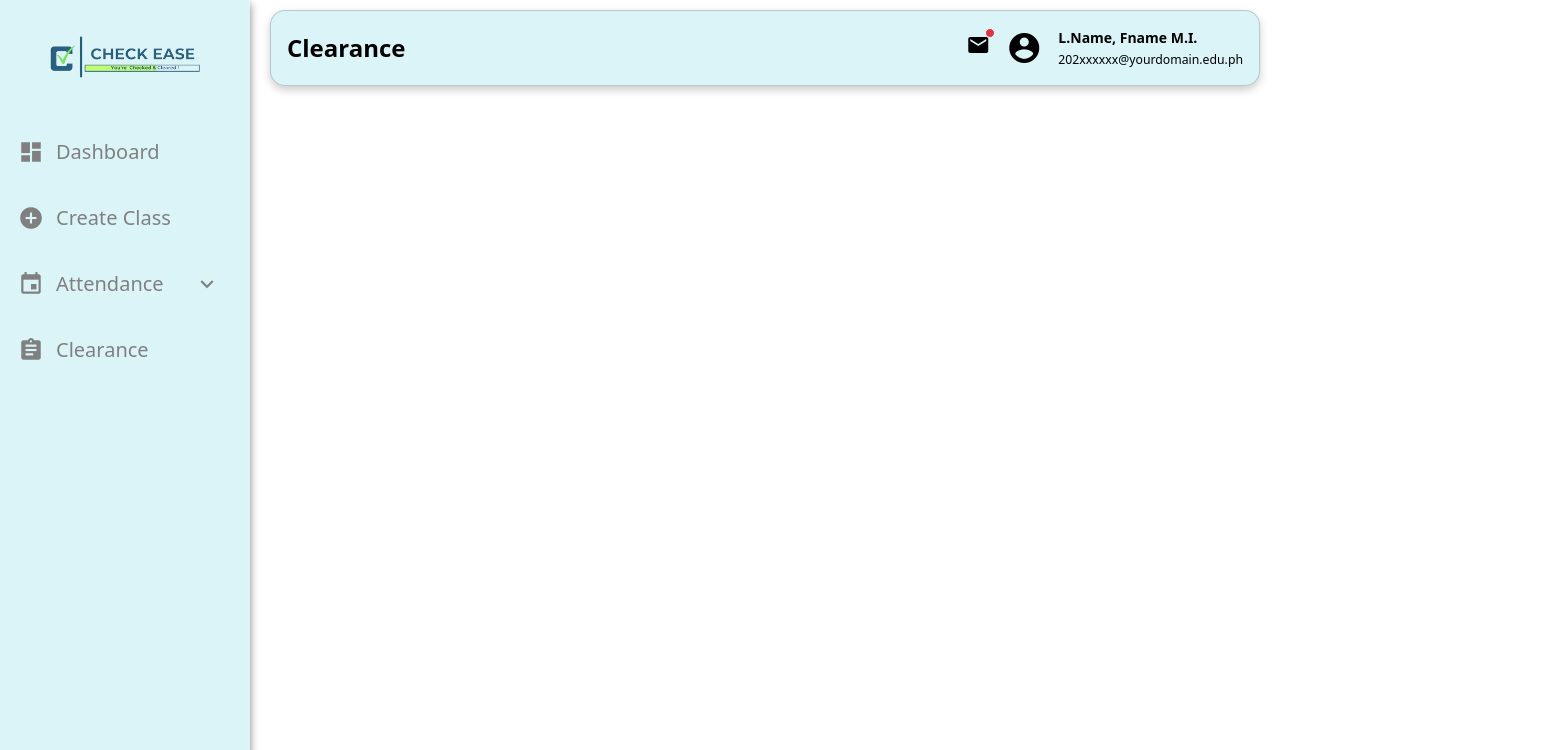
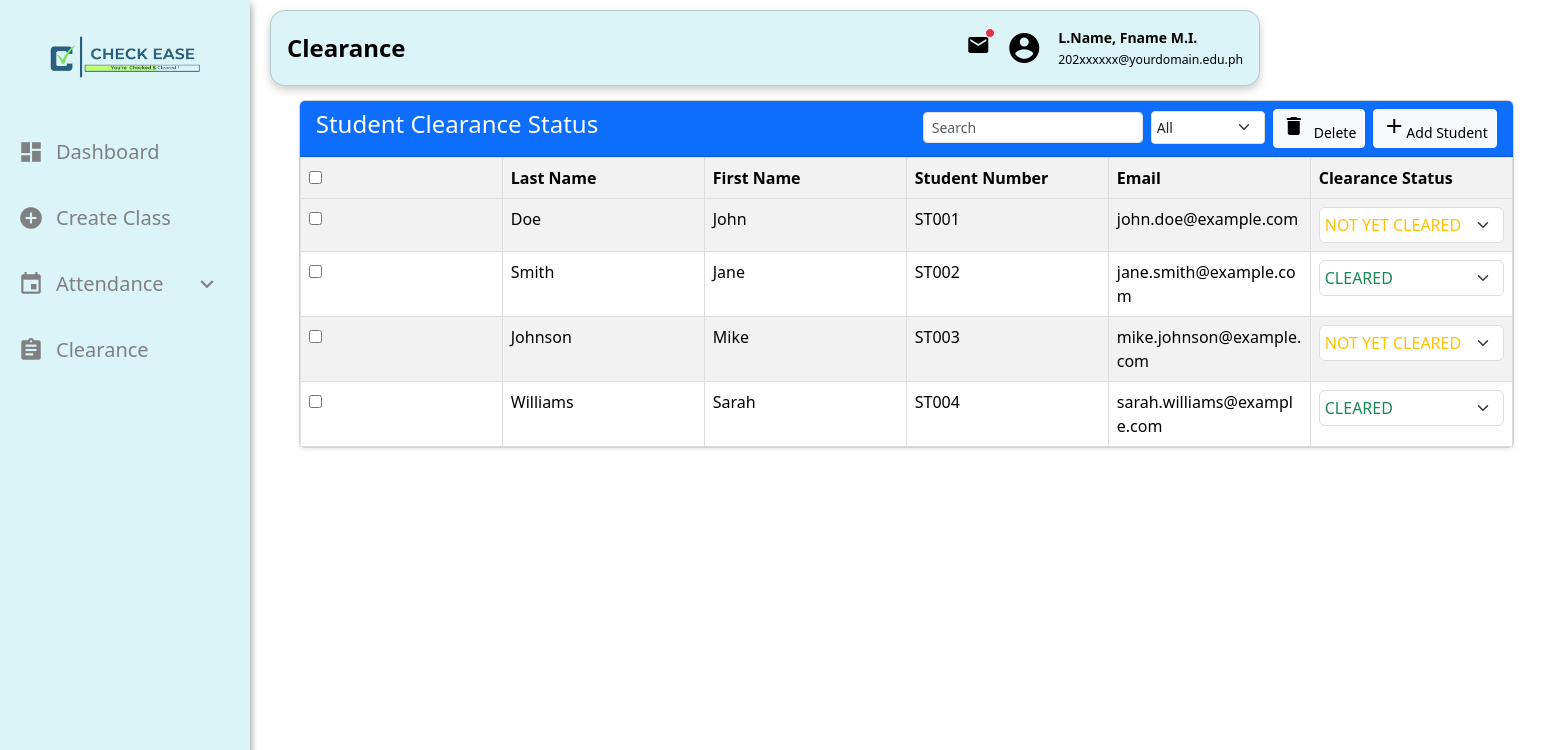
Before and after one commit to icz3us/CheckEaseExp, a Vue app: page /ClearanceRecord in a window 1280 px wide. Shown: the top 750 px of the page, 1561 px wide, since content can reach past the window. Built offline with nearby package versions, Linux system fonts and the light colour scheme.

Commit message:
Update ClearanceRecord.vue

```diff
--- a/src/views/ClearanceRecord.vue
+++ b/src/views/ClearanceRecord.vue
@@ -1,3 +1,271 @@
 <template>
+    <div class="container-fluid">
+      <div class="row">
+        <div class="col-12 offset-md-3" style="margin-top:100px;">
+          <div class="card shadow-sm table-container">
+            <div class="card-header bg-primary text-white d-flex justify-content-between align-items-center">
+              <div class="header-text me-2">
+                <h4>Student Clearance Status</h4>
+              </div>
+              <div>
+                <input type="text" v-model="searchQuery" placeholder="Search" class="form-control form-control-sm d-inline-block w-auto me-2" />
+                <select v-model="filterStatus" class="form-select form-select-sm d-inline-block w-auto me-2">
+                  <option value="">All</option>
+                  <option value="CLEARED">Cleared</option>
+                  <option value="NOT YET CLEARED">Not Yet Cleared</option>
+                </select>
+                <button class="btn btn-light btn-sm me-2" @click="deleteSelectedStudents">
+                <span class="material-icons me-2">delete</span>Delete
+                </button>
+                <button class="btn btn-light btn-sm" @click="showAddStudentDialog = true">
+                <span class="material-symbols-outlined">add</span>Add Student
+                </button>
+              </div>
+            </div>
+            <div class="card-body p-0">
+              <div class="table-responsive">
+                <table class="table table-striped table-hover mb-0 student-table">
+                  <thead class="table-light">
+                    <tr>
+                      <th><input type="checkbox" @change="selectAll($event)" /></th>
+                      <th>Last Name</th>
+                      <th>First Name</th>
+                      <th>Student Number</th>
+                      <th>Email</th>
+                      <th>Clearance Status</th>
+                    </tr>
+                  </thead>
+                  <tbody>
+                    <tr v-for="student in filteredStudents" :key="student.studentNumber">
+                      <td><input type="checkbox" v-model="student.selected" /></td>
+                      <td>{{ student.lastName }}</td>
+                      <td>{{ student.firstName }}</td>
+                      <td>{{ student.studentNumber }}</td>
+                      <td>{{ student.email }}</td>
+                      <td>
+                        <select
+                          v-model="student.status"
+                          @change="updateStatus(student)"
+                          class="form-select"
+                          :class="{
+                            'text-success': student.status === 'CLEARED',
+                            'text-warning': student.status === 'NOT YET CLEARED'
+                          }"
+                        >
+                          <option value="NOT YET CLEARED">NOT YET CLEARED</option>
+                          <option value="CLEARED">CLEARED</option>
+                        </select>
+                      </td>
+                    </tr>
+                  </tbody>
+                </table>
+              </div>
+            </div>
+          </div>
+        </div>
+      </div>
 
-</template>
+      <!-- Add Student Dialog -->
+      <div v-if="showAddStudentDialog" class="modal-overlay">
+        <div class="modal-dialog" style="width: 500px; height: 500px;">
+          <div class="modal-content">
+            <div class="modal-header">
+              <h5 class="modal-title">Add an Existing Student</h5>
+              <button type="button" class="btn-close" @click="showAddStudentDialog = false"></button>
+            </div>
+            <div class="modal-body">
+              <form @submit.prevent="addStudent">
+                <div class="mb-3">
+                  <label for="studentName" class="form-label">Student Name</label>
+                  <select id="studentName" v-model="selectedStudent" class="form-select" required>
+                    <option v-for="student in allStudents" :key="student.studentNumber" :value="student">{{ student.firstName }} {{ student.lastName }}</option>
+                  </select>
+                </div>
+                <button type="submit" class="btn btn-primary">Add Student</button>
+                <button type="button" class="btn btn-secondary" @click="showAddStudentDialog = false">Close</button>
+              </form>
+            </div>
+          </div>
+        </div>
+      </div>
+    </div>
+  </template>
+
+  <script>
+  export default {
+    data() {
+      return {
+        students: [
+          { lastName: 'Doe', firstName: 'John', studentNumber: 'ST001', email: 'john.doe@example.com', status: 'NOT YET CLEARED', selected: false },
+          { lastName: 'Smith', firstName: 'Jane', studentNumber: 'ST002', email: 'jane.smith@example.com', status: 'CLEARED', selected: false },
+          { lastName: 'Johnson', firstName: 'Mike', studentNumber: 'ST003', email: 'mike.johnson@example.com', status: 'NOT YET CLEARED', selected: false },
+          { lastName: 'Williams', firstName: 'Sarah', studentNumber: 'ST004', email: 'sarah.williams@example.com', status: 'CLEARED', selected: false }
+        ],
+        allStudents: [
+          { lastName: 'Doe', firstName: 'John', studentNumber: 'ST001', email: 'john.doe@example.com' },
+          { lastName: 'Smith', firstName: 'Jane', studentNumber: 'ST002', email: 'jane.smith@example.com' },
+          { lastName: 'Johnson', firstName: 'Mike', studentNumber: 'ST003', email: 'mike.johnson@example.com' },
+          { lastName: 'Williams', firstName: 'Sarah', studentNumber: 'ST004', email: 'sarah.williams@example.com' },
+          { lastName: 'Brown', firstName: 'Emily', studentNumber: 'ST005', email: 'emily.brown@example.com' } // Additional students for the dropdown
+        ],
+        showAddStudentDialog: false,
+        selectedStudent: null,
+        searchQuery: '',
+        filterStatus: '',
+      }
+    },
+    computed: {
+      filteredStudents() {
+        return this.students.filter(student => {
+          const matchesSearchQuery = student.lastName.toLowerCase().includes(this.searchQuery.toLowerCase()) ||
+            student.firstName.toLowerCase().includes(this.searchQuery.toLowerCase()) ||
+            student.studentNumber.toLowerCase().includes(this.searchQuery.toLowerCase()) ||
+            student.email.toLowerCase().includes(this.searchQuery.toLowerCase());
+          const matchesFilterStatus = this.filterStatus === '' || student.status === this.filterStatus;
+          return matchesSearchQuery && matchesFilterStatus;
+        });
+      }
+    },
+    methods: {
+      updateStatus(student) {
+        console.log(`Status updated for ${student.firstName} ${student.lastName} to ${student.status}`);
+      },
+      addStudent() {
+        if (this.selectedStudent) {
+          this.students.push({ ...this.selectedStudent, status: 'NOT YET CLEARED', selected: false });
+          this.showAddStudentDialog = false;
+          this.selectedStudent = null;
+        }
+      },
+      deleteSelectedStudents() {
+        this.students = this.students.filter(student => !student.selected);
+      },
+      selectAll(event) {
+        this.students.forEach(student => {
+          student.selected = event.target.checked;
+        });
+      }
+    }
+  }
+  </script>
+
+  <style scoped>
+  .table-container {
+    width: 100%;
+    max-width: 1250px;
+    margin: 0 auto;
+    margin-left:-35px;
+  }
+
+  .student-table {
+    width: 100%;
+    height: 100%;
+    table-layout: fixed;
+  }
+
+  .table-responsive {
+    max-height: 1000px;
+    overflow-y: auto;
+  }
+
+
+  @media (max-width: 768px) {
+    .table-container {
+      width: 100%;
+      padding: 0 15px;
+      margin-left:10px;
+      margin-right: 10px;
+      margin-top: 50px;
+      margin-bottom: 30px;
+    }
+
+    .student-table th,
+    .student-table td {
+      font-size: 12px;
+      padding: 6px;
+    }
+  }
+
+  .header-text {
+    flex: 1;
+    text-align: left;
+  }
+
+
+  .student-table th,
+  .student-table td {
+    border: 1px solid #ddd;
+    padding: 8px;
+    text-align: left;
+  }
+
+  .student-table th {
+    background-color: #f2f2f2;
+    font-weight: bold;
+  }
+
+  .student-table tr:nth-child(even) {
+    background-color: #f9f9f9;
+  }
+
+  select {
+    width: 100%;
+    padding: 5px;
+    border: 1px solid #ddd;
+  }
+
+
+  .modal-overlay {
+    position: fixed;
+    top: 0;
+    left: 0;
+    width: 100%;
+    height: 100%;
+    background-color: rgba(0, 0, 0, 0.5);
+    display: flex;
+    align-items: center;
+    justify-content: center;
+  }
+
+  .modal-dialog {
+    background: white;
+    border-radius: 5px;
+    overflow: hidden;
+    box-shadow: 0 5px 15px rgba(0, 0, 0, 0.3);
+    width: 500px;
+    height: 500px;
+  }
+
+  .modal-header,
+  .modal-body {
+    padding: 15px;
+  }
+
+  .modal-header {
+    display: flex;
+    justify-content: space-between;
+    align-items: center;
+    border-bottom: 1px solid #dee2e6;
+  }
+
+  .modal-title {
+    margin: 0;
+  }
+
+  .btn-close {
+    border: none;
+    background: none;
+    font-size: 1.25rem;
+    line-height: 1;
+  }
+
+  .btn-close:focus {
+    outline: none;
+    box-shadow: none;
+  }
+
+  .modal-body {
+    display: flex;
+    flex-direction: column;
+  }
+  </style>
```
